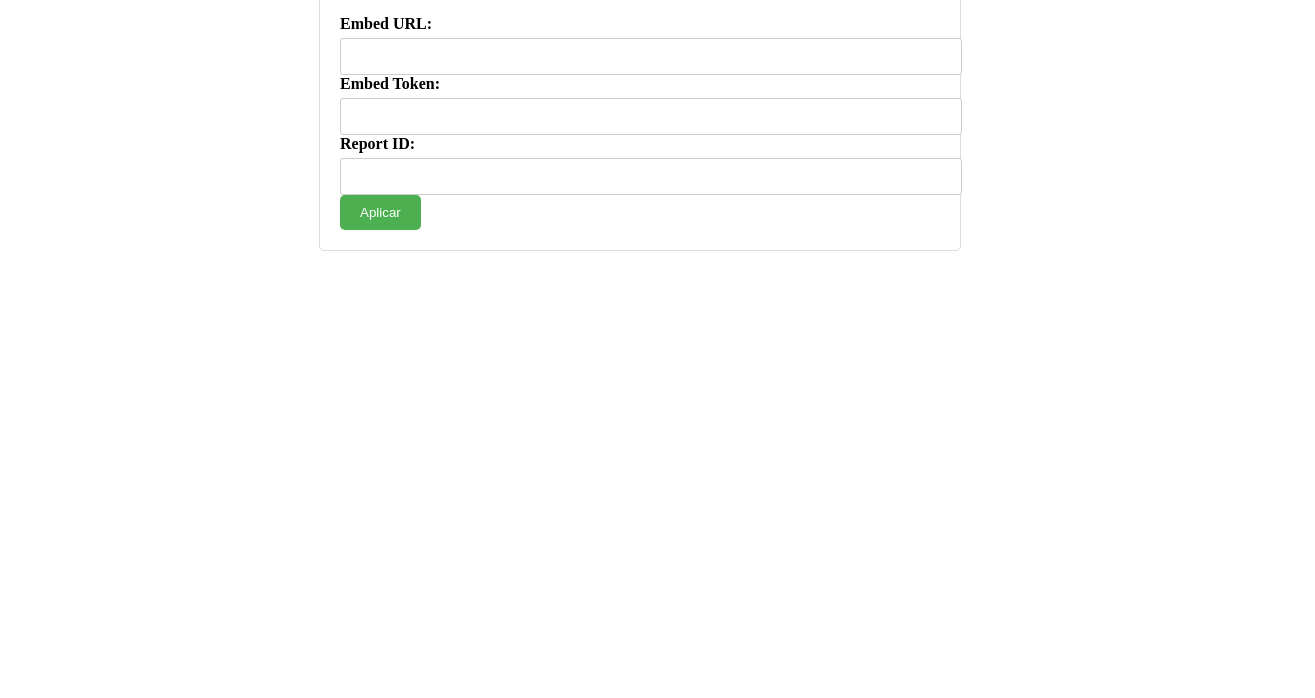
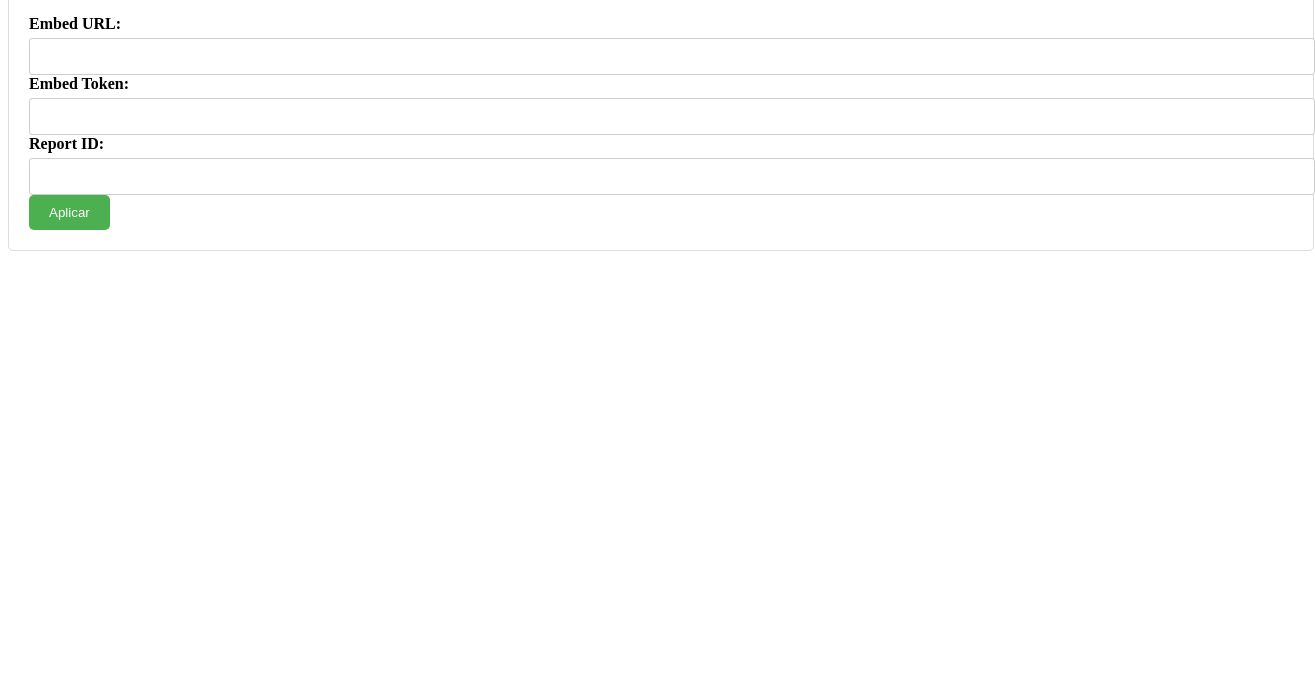
Before and after one commit to Felip3Figueredo/Embbed_Demonstracao, a plain HTML site: page index.html in a window 1280 px wide. Shown: the part 102-800 px from the top of the page, 1315 px wide, since content can reach past the window. Drawn offline with nearby package versions, Linux system fonts and the light colour scheme.

Commit message:
Alteraçao de tela

```diff
--- a/styles.css
+++ b/styles.css
@@ -1,6 +1,6 @@
 /* Basic styles for the container */
 .container {
-    width: 600px; /* Adjust width as needed */
+    width: 100%; /* Adjust width as needed */
     margin: 0 auto; /* Center the container horizontally */
     padding: 20px;
     border: 1px solid #ddd;
```
